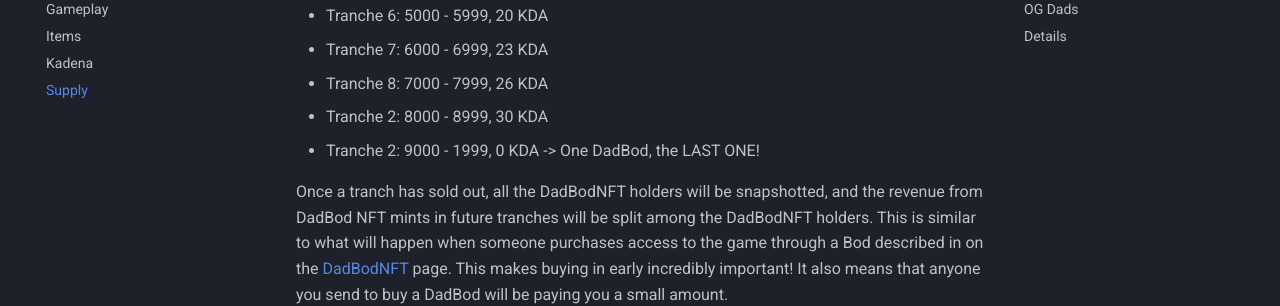
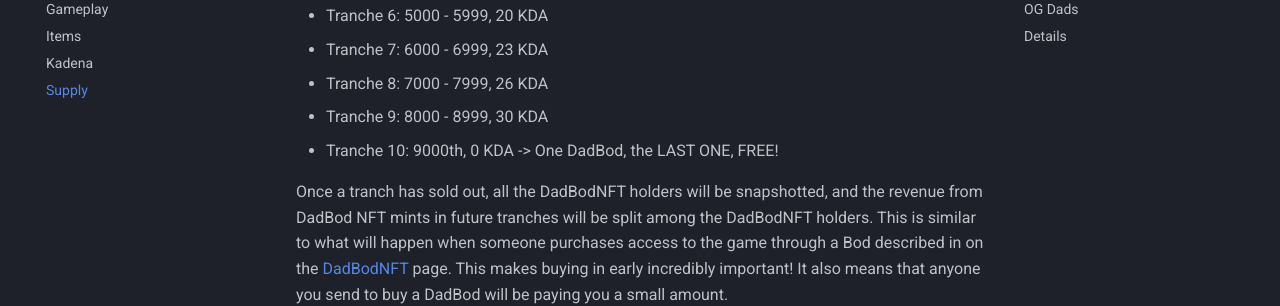
Before and after one commit to DadBodDao/DadBodDocs, an MkDocs documentation site: the page built from docs/Supply.md, in a window 1280 px wide and 900 px high, scrolled down 519 px. Shown: the part 153-459 px from the top of the window. Built offline with MkDocs 1.6.1 and Material for MkDocs 9.7.7, drawn with Linux system fonts in a browser that asks for light colours.

Commit message:
Updated tranches and pricing

```diff
--- a/docs/Supply.md
+++ b/docs/Supply.md
@@ -18,8 +18,8 @@ Here are the current tranches and their prices:
 - Tranche 6: 5000 - 5999, 20 KDA
 - Tranche 7: 6000 - 6999, 23 KDA
 - Tranche 8: 7000 - 7999, 26 KDA
-- Tranche 2: 8000 - 8999, 30 KDA
-- Tranche 2: 9000 - 1999, 0 KDA -> One DadBod, the LAST ONE!
+- Tranche 9: 8000 - 8999, 30 KDA
+- Tranche 10: 9000th, 0 KDA -> One DadBod, the LAST ONE, FREE!
 
 Once a tranch has sold out, all the DadBodNFT holders will be snapshotted, and the revenue from DadBod NFT mints in future tranches will be split among the DadBodNFT holders. This is similar to what will happen when someone purchases access to the game through a Bod described in on the [DadBodNFT](DadBodNFT.md) page. This makes buying in early incredibly important! It also means that anyone you send to buy a DadBod will be paying you a small amount.
 
```
